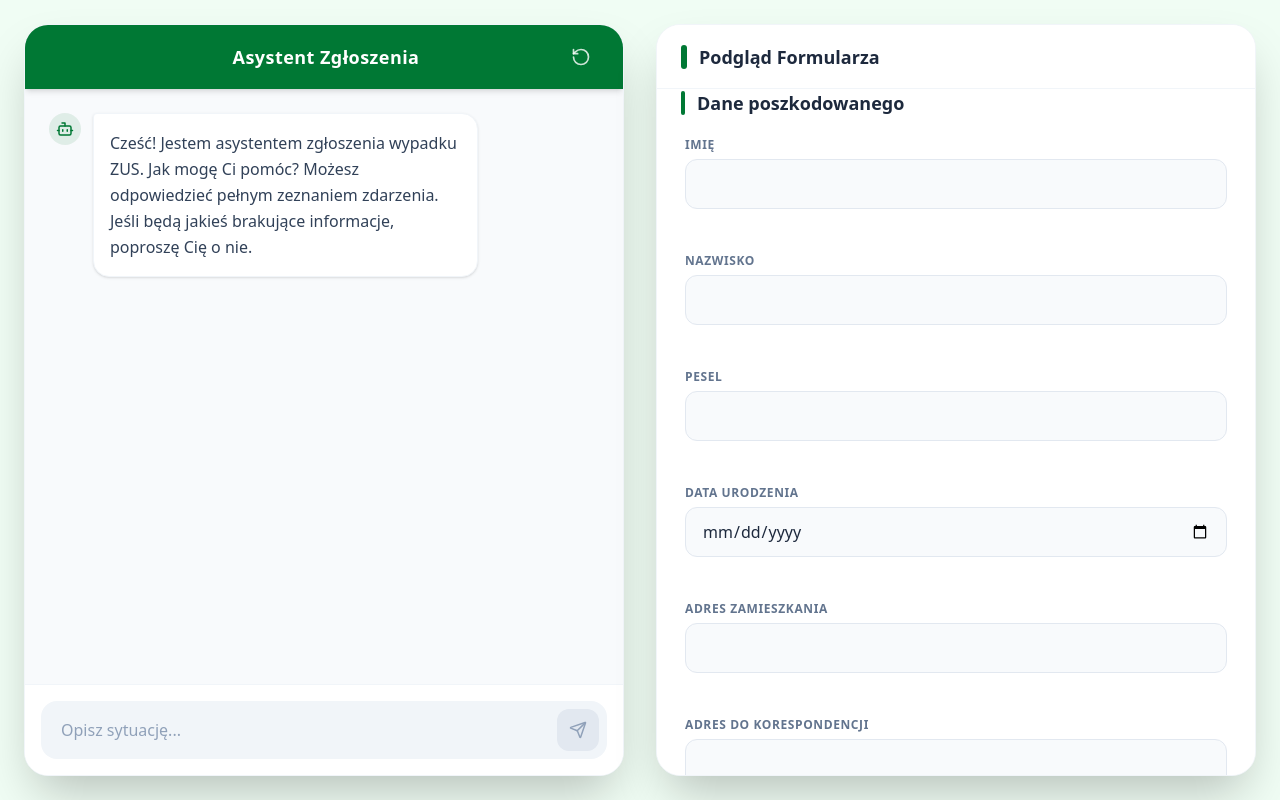
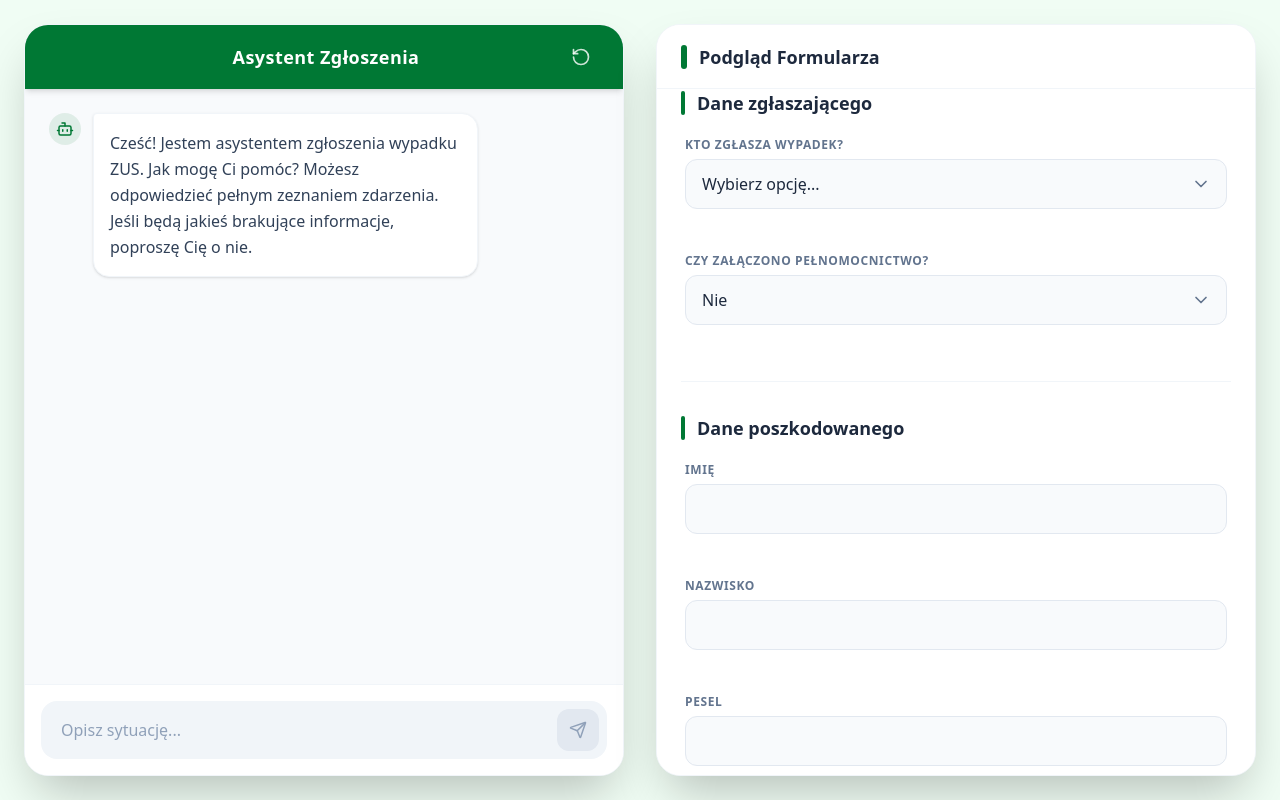
Before and after one commit to GrabowskiDev/hacknation-zus, a React (Vite) app in the folder ZUS Accident Notification Tool/: page / in a window 1280 px wide. Built offline with nearby package versions, Linux system fonts and the light colour scheme.

Commit message:
Add working pelnomocnik

```diff
--- a/ZUS Accident Notification Tool/src/components/form/InputField.tsx
+++ b/ZUS Accident Notification Tool/src/components/form/InputField.tsx
@@ -13,7 +13,20 @@ function InputField({ config, value, onChange, onBlur }: InputFieldProps) {
     useInputLogic(config, value, onChange, onBlur);
 
   const inputId = `field-${config.key}`;
-  const isMultiline = config.type === "textarea";
+
+  // Sprawdzamy typy
+  const isTextarea = config.type === "textarea";
+  const isSelect = config.type === "select";
+
+  // Wspólne style dla wszystkich pól (żeby select wyglądał tak samo jak input)
+  const baseStyles = `
+    w-full px-4 py-3 rounded-xl bg-slate-50 border outline-none transition-all duration-200
+    ${
+      error
+        ? "border-red-300 bg-red-50 focus:border-red-500 text-red-900"
+        : "border-slate-200 hover:border-slate-300 focus:border-[#007834] focus:ring-1 focus:ring-[#007834] text-slate-800"
+    }
+  `;
 
   return (
     <div className="mb-5 group">
@@ -32,7 +45,7 @@ function InputField({ config, value, onChange, onBlur }: InputFieldProps) {
       </label>
 
       <div className="relative">
-        {isMultiline ? (
+        {isTextarea ? (
           <textarea
             id={inputId}
             value={value}
@@ -41,14 +54,48 @@ function InputField({ config, value, onChange, onBlur }: InputFieldProps) {
             onFocus={handleFocus}
             placeholder={config.placeholder}
             rows={3}
-            className={`w-full px-4 py-3 rounded-xl bg-slate-50 border outline-none transition-all duration-200 resize-none
-              ${
-                error
-                  ? "border-red-300 bg-red-50 focus:border-red-500 text-red-900"
-                  : "border-slate-200 hover:border-slate-300 focus:border-[#007834] focus:ring-1 focus:ring-[#007834] text-slate-800"
-              }`}
+            className={`${baseStyles} resize-none`}
           />
+        ) : isSelect ? (
+          /* --- OBSŁUGA SELECT --- */
+          <div className="relative">
+            <select
+              id={inputId}
+              value={value}
+              onChange={handleChange}
+              onBlur={handleBlur}
+              onFocus={handleFocus}
+              className={`${baseStyles} appearance-none cursor-pointer pr-10`}
+            >
+              <option value="" disabled>
+                {config.placeholder || "Wybierz opcję..."}
+              </option>
+              {config.options?.map((option) => (
+                <option key={option.value} value={option.value}>
+                  {option.label}
+                </option>
+              ))}
+            </select>
+
+            {/* Ikona strzałki (aby select wyglądał ładnie) */}
+            <div className="absolute inset-y-0 right-0 flex items-center px-4 pointer-events-none text-slate-500">
+              <svg
+                xmlns="http://www.w3.org/2000/svg"
+                width="20"
+                height="20"
+                viewBox="0 0 24 24"
+                fill="none"
+                stroke="currentColor"
+                strokeWidth="2"
+                strokeLinecap="round"
+                strokeLinejoin="round"
+              >
+                <path d="m6 9 6 6 6-6" />
+              </svg>
+            </div>
+          </div>
         ) : (
+          /* --- OBSŁUGA INPUT (Text, Date, Time) --- */
           <input
             id={inputId}
             type={config.type}
@@ -57,12 +104,7 @@ function InputField({ config, value, onChange, onBlur }: InputFieldProps) {
             onBlur={handleBlur}
             onFocus={handleFocus}
             placeholder={config.placeholder}
-            className={`w-full px-4 py-3 rounded-xl bg-slate-50 border outline-none transition-all duration-200
-              ${
-                error
-                  ? "border-red-300 bg-red-50 focus:border-red-500 text-red-900"
-                  : "border-slate-200 hover:border-slate-300 focus:border-[#007834] focus:ring-1 focus:ring-[#007834] text-slate-800"
-              }`}
+            className={baseStyles}
           />
         )}
       </div>
--- a/ZUS Accident Notification Tool/src/config/formConfig.ts
+++ b/ZUS Accident Notification Tool/src/config/formConfig.ts
@@ -1,6 +1,36 @@
 import type { FormSectionConfig, Witness } from "@/types";
 
 export const formConfig: FormSectionConfig[] = [
+  {
+    title: "Dane zgłaszającego",
+    fields: [
+      {
+        key: "reporter_type",
+        label: "Kto zgłasza wypadek?",
+        type: "select",
+        options: [
+          { value: "victim", label: "Poszkodowany (osobiście)" },
+          { value: "proxy", label: "Pełnomocnik" },
+        ],
+      },
+      // To pole ma sens logiczny tylko gdy wybrano pełnomocnika.
+      // W prostym formularzu możemy je wyświetlić zawsze lub obsłużyć ukrywanie w komponencie.
+      // Tutaj zakładamy wersję prostą (Select Tak/Nie).
+      {
+        key: "proxy_document_attached",
+        label: "Czy załączono pełnomocnictwo?",
+        type: "select",
+        options: [
+          { value: "true", label: "Tak" },
+          { value: "false", label: "Nie" },
+        ],
+        // Parser zamienia stringi na boolean dla backendu (jeśli useFormSync tego używa)
+        parse: (val) => val === "true",
+        format: (val) => (val ? "true" : "false"),
+      },
+    ],
+  },
+
   {
     title: "Dane poszkodowanego",
     fields: [
--- a/ZUS Accident Notification Tool/src/hooks/useInputLogic.ts
+++ b/ZUS Accident Notification Tool/src/hooks/useInputLogic.ts
@@ -1,6 +1,10 @@
 import { useState } from "react";
+import type { ChangeEvent, FocusEvent } from "react";
 import type { FormFieldConfig } from "@/types";
 import { validateField } from "@/utils/validation";
+
+// Definiujemy unię typów, aby obsłużyć Input, Textarea oraz Select
+type FormElement = HTMLInputElement | HTMLTextAreaElement | HTMLSelectElement;
 
 export const useInputLogic = (
   config: FormFieldConfig,
@@ -11,7 +15,8 @@ export const useInputLogic = (
   const [error, setError] = useState(false);
   const [isFocused, setIsFocused] = useState(false);
 
-  const handleBlur = () => {
+  // Dodajemy typowanie zdarzenia FocusEvent<FormElement>
+  const handleBlur = (e?: FocusEvent<FormElement>) => {
     setIsFocused(false);
     const isValid = validateField(value, config.regex);
     setError(!isValid);
@@ -20,9 +25,8 @@ export const useInputLogic = (
     }
   };
 
-  const handleChange = (
-    e: React.ChangeEvent<HTMLInputElement | HTMLTextAreaElement>
-  ) => {
+  // Kluczowa poprawka: ChangeEvent<FormElement> obsługuje teraz selecta
+  const handleChange = (e: ChangeEvent<FormElement>) => {
     const newValue = e.target.value;
     onChange(newValue);
 
--- a/ZUS Accident Notification Tool/src/types.ts
+++ b/ZUS Accident Notification Tool/src/types.ts
@@ -7,6 +7,13 @@ export interface ChatTurn {
   content: string;
 }
 
+export type ReporterType = "victim" | "proxy";
+
+export const ReporterType = {
+  VICTIM: "victim" as const,
+  PROXY: "proxy" as const,
+};
+
 export interface Witness {
   first_name: string;
   last_name: string;
@@ -14,6 +21,9 @@ export interface Witness {
 }
 
 export interface CaseState {
+  reporter_type?: ReporterType; // Kto zgłasza
+  proxy_document_attached?: boolean;
+
   // Dane poszkodowanego
   pesel?: string;
   first_name?: string;
@@ -63,12 +73,18 @@ export interface AssistantResponse {
   case_state_preview: CaseState;
 }
 
+export interface FormFieldOption {
+  value: string;
+  label: string;
+}
+
 export interface FormFieldConfig {
   key: keyof CaseState;
   label: string;
-  type: "text" | "textarea" | "date" | "time";
+  type: "text" | "textarea" | "date" | "time" | "select";
   placeholder?: string;
   regex?: RegExp;
+  options?: FormFieldOption[];
   format?: (value: any) => string;
   parse?: (value: string) => any;
 }
```
Also changed, not shown: 1 other file (tests, documents, lock files or other folders).
